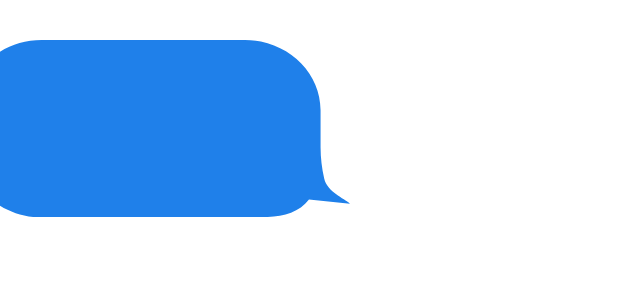
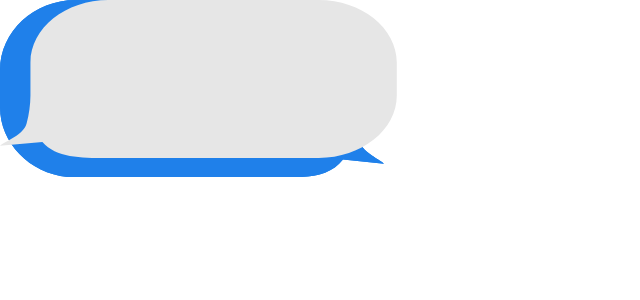
Before and after one commit to joal7299/Capstone, a React (Create React App) app: page /textMomtoFriend in a window 1280 px wide. Shown: the top 300 px of the page, without its empty margins (0-640 px from the left). Built offline with nearby package versions, Linux system fonts and the light colour scheme.

Commit message:
playing with transitions

```diff
--- a/src/components/TextMomtoFriend.js
+++ b/src/components/TextMomtoFriend.js
@@ -18,35 +18,34 @@ class TextMomtoFriend extends React.Component {
     render() {
         return (
             <div>
-                {/* <ScrollAnimation animateIn="bounceInRight"> */}
-                <div id="text" className="1stText">
-                    <TextTo className="textTo move-right"></TextTo>
+
+                <div id="text" className="">
+                    <TextTo className="textTo"></TextTo>
                     {/*<p className="textFromMomtoFriend">Hey Jess, hope you're<br></br> hanging in there.</p>*/}
-                    <p className="textFromMomtoFriend">Hey Tony, hope you're<br></br> hanging in there.</p>
+                    <p className="textFromMomtoFriend">Hey Eric, hope you're<br></br> hanging in there.</p>
                 </div>
 
-                {/* </ScrollAnimation> */}
-                {/* <ScrollAnimation delay="2600" animateIn="bounceInLeft">
+                <div id="text" className="textFromMomtoFriend2">
                     <TextFrom className="textFrom"></TextFrom>
                     <p className="textFromMomtoFriend2">Hi Mrs.Walker! I miss<br></br> Steph a ton, but doing what<br></br> I can to be okay for now.</p>
-                </ScrollAnimation> */}
-                {/* <ScrollAnimation delay ="5500" animateIn="bounceInRight">
+                </div>
+
+                <div>
                     <TextTo className="textTo"></TextTo>
                     <p className="textFromMomtoFriend3">Same here. I found a sweet<br></br> note she wrote about me..<br></br> really comforting</p>
-                </ScrollAnimation> */}
+                </div>
 
-                {/* <ScrollAnimation delay ="1000" animateIn="bounceInRight">
+                {/* <div>
                     <TextTo className="textTo2"></TextTo>
                     <p className="textFromMomtoFriend4">It made me think of you,<br></br>she loved you SO much.<br></br> xoxo</p>
                     <p className="textFromMomtoFriend4">Also, found a scrapbook I<br></br>think Steph was making for<br></br>your anniversary.</p>
-                </ScrollAnimation> */}
+                </div>
 
-                {/* <ScrollAnimation animateIn="bounceInRight">
-                    <div>
+                <div>
                     <p className="sendText">Thanks, I'll come pick it up.</p>
                     <TextBox className="texting"/>
-                    </div>
-                </ScrollAnimation>  */}
+                </div> */}
+
 
 
             </div>
--- a/src/components/style.css
+++ b/src/components/style.css
@@ -12,12 +12,6 @@
     color: darkgoldenrod;
 }
 
-.textFrom {
-    z-index: 10;
-    /*width: 40%;*/
-    width:31vw;
-    transform:translate(45%, 0%);
-}
 
 .phone {
     width: 0%;
@@ -62,7 +56,7 @@
     z-index: 40;
     font-size: 2.1vw;
     position: absolute;
-    transform: translate(85%,40%);
+    transform: translate(90%,1000%);
 }
 
 .wrap {
@@ -73,8 +67,10 @@
     z-index: 10;
     width:30vw;
     position: absolute;
-    top: 5%;
-    right: 100%;
+    /* transform: translate(135%, 0%); */
+    transition: transform .5s;
+    transition-delay: .2s;
+    /* transform: translate(300px, 0px); */
     /* top: 25px;
     right: 100px;
     padding-bottom: 5%;
@@ -83,6 +79,38 @@
     transition: all 2s; */
     /* transform:translate(150%, 0%); */
 
+}
+
+.textFrom {
+    z-index: 10;
+    /*width: 40%;*/
+    width:31vw;
+    position: absolute;
+    transition: transform .5s;
+    transition-delay: .2s;
+    /* transform:translate(45%, 0%); */
+}
+
+.textOne {
+    z-index: 10;
+    width:30vw;
+    /* position: absolute; */
+    transform: translate(0%, 0%);
+}
+
+.textTwo{
+    z-index: 10;
+    width:30vw;
+    /* position: relative; */
+    transform: translate(230%, 100%);
+}
+
+.textTo:hover {
+    transform: translate(230%, 0%);
+  }
+
+.testFrom:hover{
+    transform: translate(0%, 100%);
 }
 
 #text .move-right{
```
